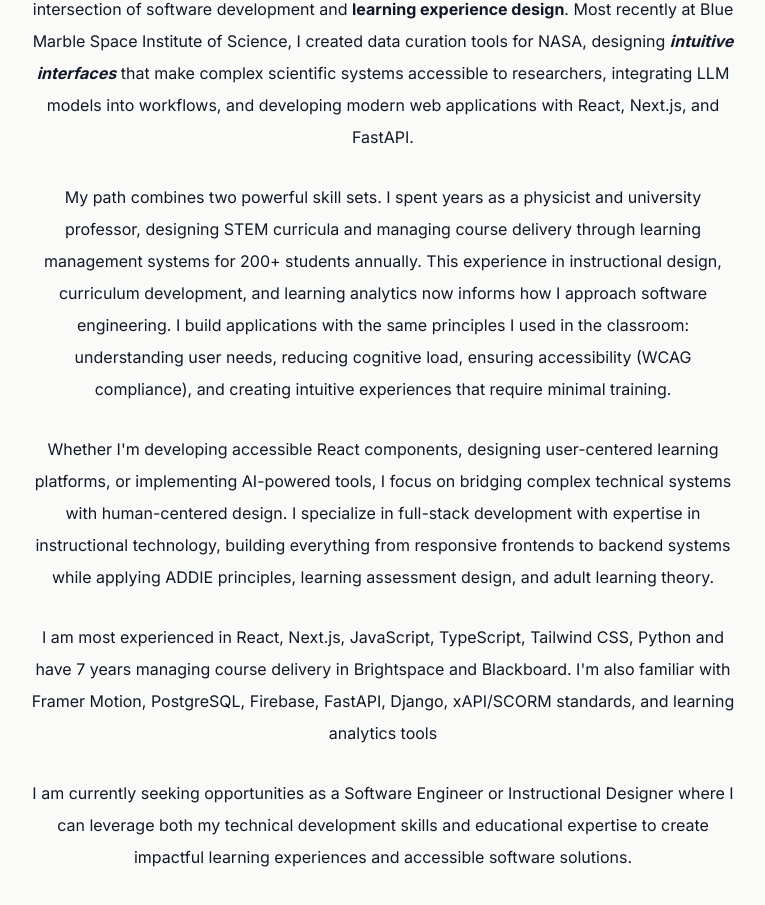
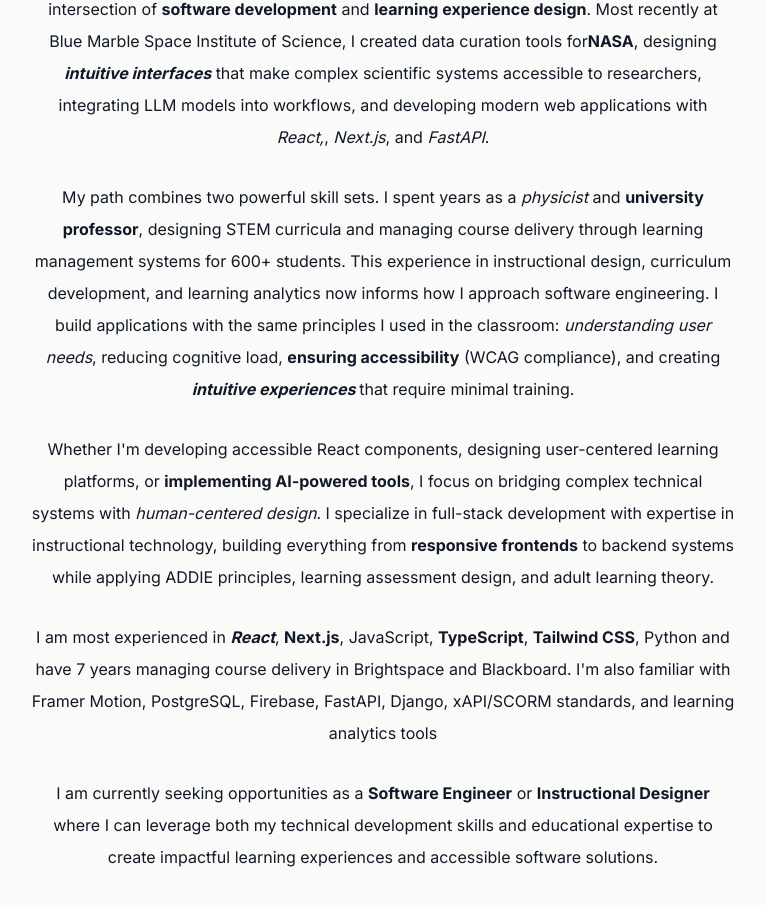
Before and after one commit to SkiSherpa/portfolio, a Next.js app: page / in a window 1280 px wide. Shown: the part 995-1900 px from the top of the page, without its empty margins (257-1022 px from the left). Built offline with nearby package versions, Linux system fonts and the light colour scheme; no server answers.

Commit message:
Update about me with more style for text

```diff
--- a/src/components/AboutMe.tsx
+++ b/src/components/AboutMe.tsx
@@ -20,53 +20,66 @@ export default function AboutMe() {
 			<div>
 				<p className="mb-3 p-2">
 					I&apos;m a <em>Full-Stack Engineer</em> who builds AI-powered tools
-					and user-centered applications at the intersection of software
-					development and <strong>learning experience design</strong>. Most
-					recently at Blue Marble Space Institute of Science, I created data
-					curation tools for NASA, designing{" "}
+					and user-centered applications at the intersection of{" "}
+					<strong>software development</strong> and{" "}
+					<strong>learning experience design</strong>. Most recently at Blue
+					Marble Space Institute of Science, I created data curation tools for
+					<strong>NASA</strong>, designing{" "}
 					<strong>
 						<em>intuitive interfaces</em>
 					</strong>{" "}
 					that make complex scientific systems accessible to researchers,
 					integrating LLM models into workflows, and developing modern web
-					applications with React, Next.js, and FastAPI.
+					applications with <em>React,</em>, <em>Next.js</em>, and{" "}
+					<em>FastAPI</em>.
 				</p>
 
 				<p className="mb-3 p-2">
-					My path combines two powerful skill sets. I spent years as a physicist
-					and university professor, designing STEM curricula and managing course
-					delivery through learning management systems for 200+ students
-					annually. This experience in instructional design, curriculum
-					development, and learning analytics now informs how I approach
-					software engineering. I build applications with the same principles I
-					used in the classroom: understanding user needs, reducing cognitive
-					load, ensuring accessibility (WCAG compliance), and creating intuitive
-					experiences that require minimal training.
+					My path combines two powerful skill sets. I spent years as a{" "}
+					<em>physicist</em> and <strong>university professor</strong>,
+					designing STEM curricula and managing course delivery through learning
+					management systems for 600+ students. This experience in instructional
+					design, curriculum development, and learning analytics now informs how
+					I approach software engineering. I build applications with the same
+					principles I used in the classroom: <em>understanding user needs</em>,
+					reducing cognitive load, <strong>ensuring accessibility</strong> (WCAG
+					compliance), and creating{" "}
+					<strong>
+						<em>intuitive experiences</em>{" "}
+					</strong>{" "}
+					that require minimal training.
 				</p>
 
 				<p className="mb-3 p-2">
 					Whether I&apos;m developing accessible React components, designing
-					user-centered learning platforms, or implementing AI-powered tools, I
-					focus on bridging complex technical systems with human-centered
-					design. I specialize in full-stack development with expertise in
-					instructional technology, building everything from responsive
-					frontends to backend systems while applying ADDIE principles, learning
-					assessment design, and adult learning theory.
+					user-centered learning platforms, or{" "}
+					<strong>implementing AI-powered tools</strong>, I focus on bridging
+					complex technical systems with <em>human-centered design</em>. I
+					specialize in full-stack development with expertise in instructional
+					technology, building everything from{" "}
+					<strong>responsive frontends</strong> to backend systems while
+					applying ADDIE principles, learning assessment design, and adult
+					learning theory.
 				</p>
 
 				<p className="mb-3 p-2">
-					I am most experienced in React, Next.js, JavaScript, TypeScript,
-					Tailwind CSS, Python and have 7 years managing course delivery in
-					Brightspace and Blackboard. I&apos;m also familiar with Framer Motion,
-					PostgreSQL, Firebase, FastAPI, Django, xAPI/SCORM standards, and
-					learning analytics tools
+					I am most experienced in{" "}
+					<strong>
+						<em>React</em>
+					</strong>
+					, <strong>Next.js</strong>, JavaScript, <strong>TypeScript</strong>,{" "}
+					<strong>Tailwind CSS</strong>, Python and have 7 years managing course
+					delivery in Brightspace and Blackboard. I&apos;m also familiar with
+					Framer Motion, PostgreSQL, Firebase, FastAPI, Django, xAPI/SCORM
+					standards, and learning analytics tools
 				</p>
 
 				<p className="mb-3 p-2">
-					I am currently seeking opportunities as a Software Engineer or
-					Instructional Designer where I can leverage both my technical
-					development skills and educational expertise to create impactful
-					learning experiences and accessible software solutions.
+					I am currently seeking opportunities as a{" "}
+					<strong>Software Engineer</strong> or{" "}
+					<strong>Instructional Designer</strong> where I can leverage both my
+					technical development skills and educational expertise to create
+					impactful learning experiences and accessible software solutions.
 				</p>
 			</div>
 		</motion.section>
```
